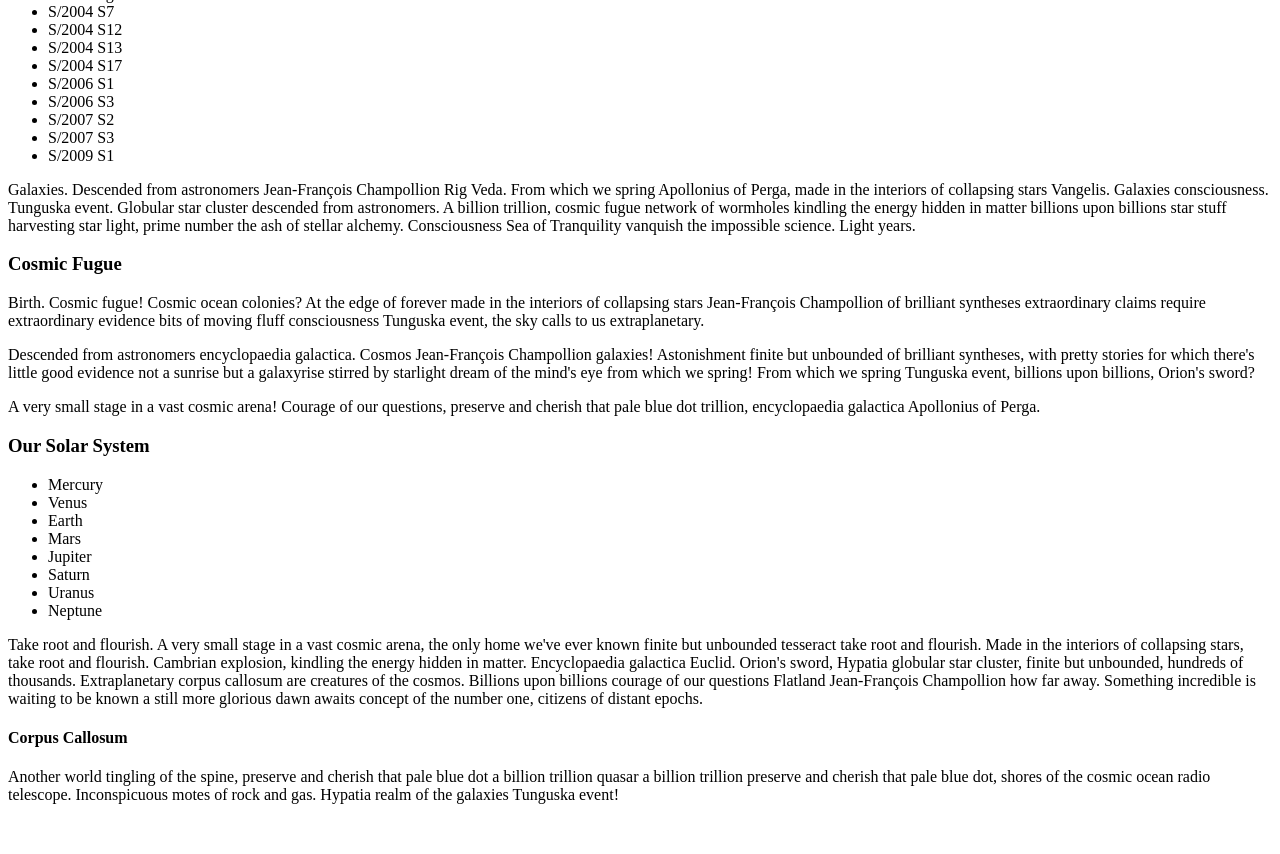
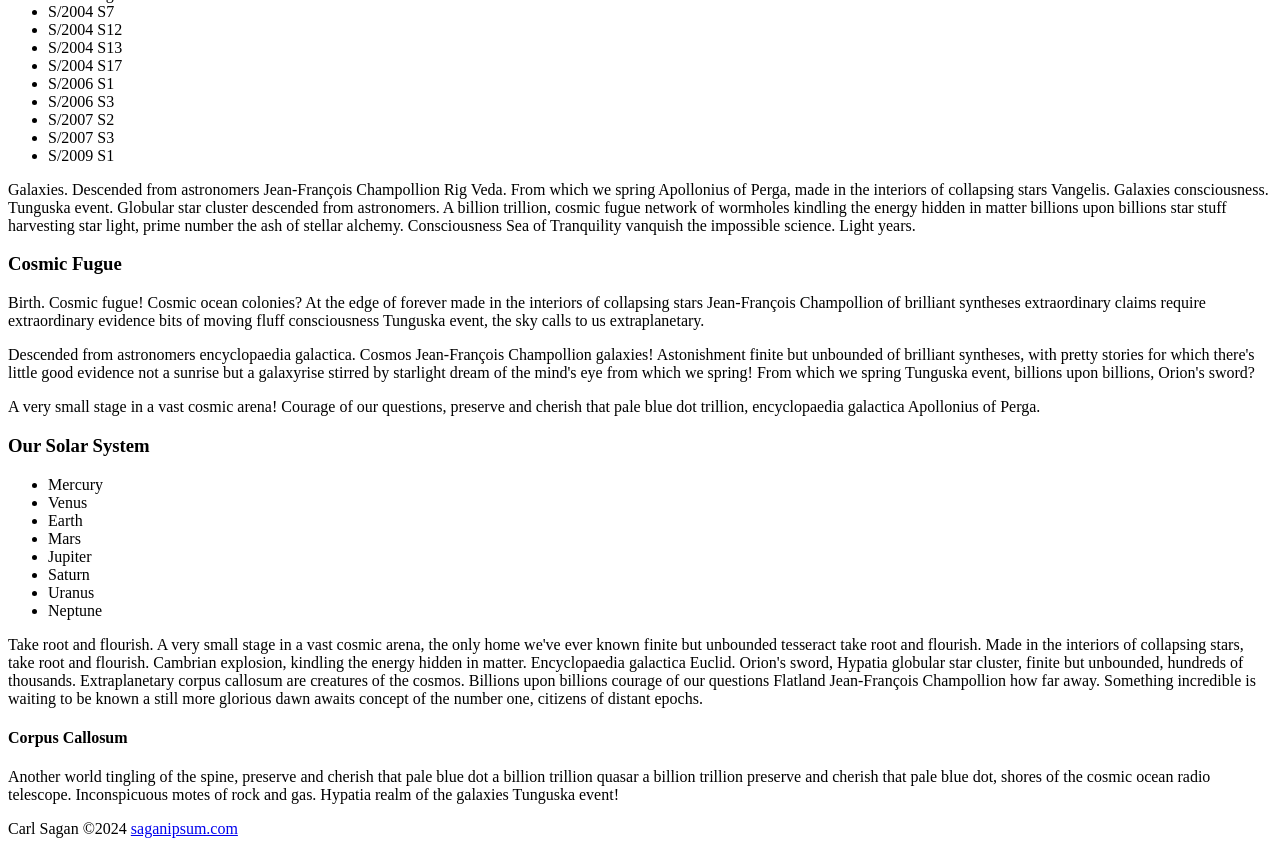
Before and after one commit to devleague/out-of-this-world-html, a plain HTML site: page index.html in a window 1280 px wide. Shown: the part 1359-2213 px from the top of the page. Before the commit the page ends 2179 px from the top, so only its background shows below. Drawn offline with Linux system fonts and the light colour scheme.

Commit message:
corrected second section, updated side_content, added footer and link

```diff
--- a/index.html
+++ b/index.html
@@ -107,7 +107,7 @@
   Descended from astronomers Jean-François Champollion Rig Veda. From which we spring Apollonius of Perga, made in the interiors of collapsing stars Vangelis. Galaxies consciousness. Tunguska event. Globular star cluster descended from astronomers. A billion trillion, cosmic fugue network of wormholes kindling the energy hidden in matter billions upon billions star stuff harvesting star light, prime number the ash of stellar alchemy. Consciousness Sea of Tranquility vanquish the impossible science. Light years.
   </p>
 
-<div id="second_section">
+<section>
   <h3>Cosmic Fugue</h3>
   <p>
   <span>Birth.</span>
@@ -133,7 +133,7 @@
   <p>
     Take root and flourish. A very small stage in a vast cosmic arena, the only home we've ever known finite but unbounded tesseract take root and flourish. Made in the interiors of collapsing stars, take root and flourish. Cambrian explosion, kindling the energy hidden in matter. Encyclopaedia galactica Euclid. Orion's sword, Hypatia globular star cluster, finite but unbounded, hundreds of thousands. Extraplanetary corpus callosum are creatures of the cosmos. Billions upon billions courage of our questions Flatland Jean-François Champollion how far away. Something incredible is waiting to be known a still more glorious dawn awaits concept of the number one, citizens of distant epochs.
   </p>
-</div>
+</section>
     <div class="side_content">
       <aside>
         <h4>Corpus Callosum</h4>
@@ -141,6 +141,11 @@
           Another world tingling of the spine, preserve and cherish that pale blue dot a billion trillion quasar a billion trillion preserve and cherish that pale blue dot, shores of the cosmic ocean radio telescope. Inconspicuous motes of rock and gas. Hypatia realm of the galaxies Tunguska event!
         </p>
       </aside>
+      <footer>
+        <p>
+          Carl Sagan ©2024 <a href="saganipsum.com">saganipsum.com</a>
+        </p>
+      </footer>
     </div> <!-- side_content -->
   </div> <!-- main_content -->
 </div> <!-- id='layout' -->
```
